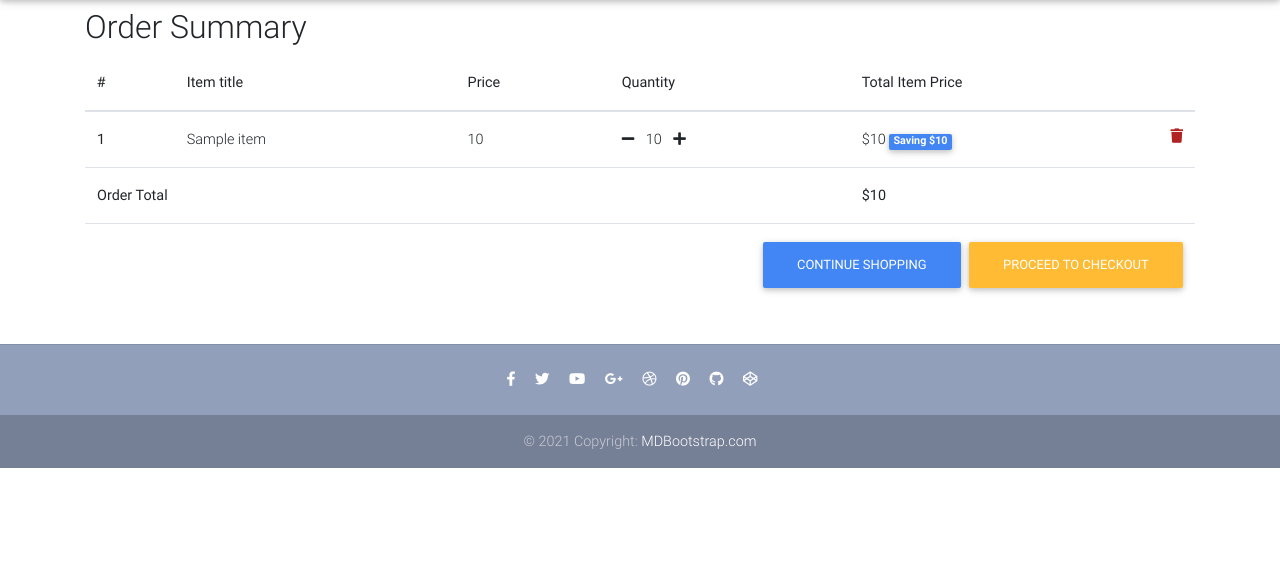
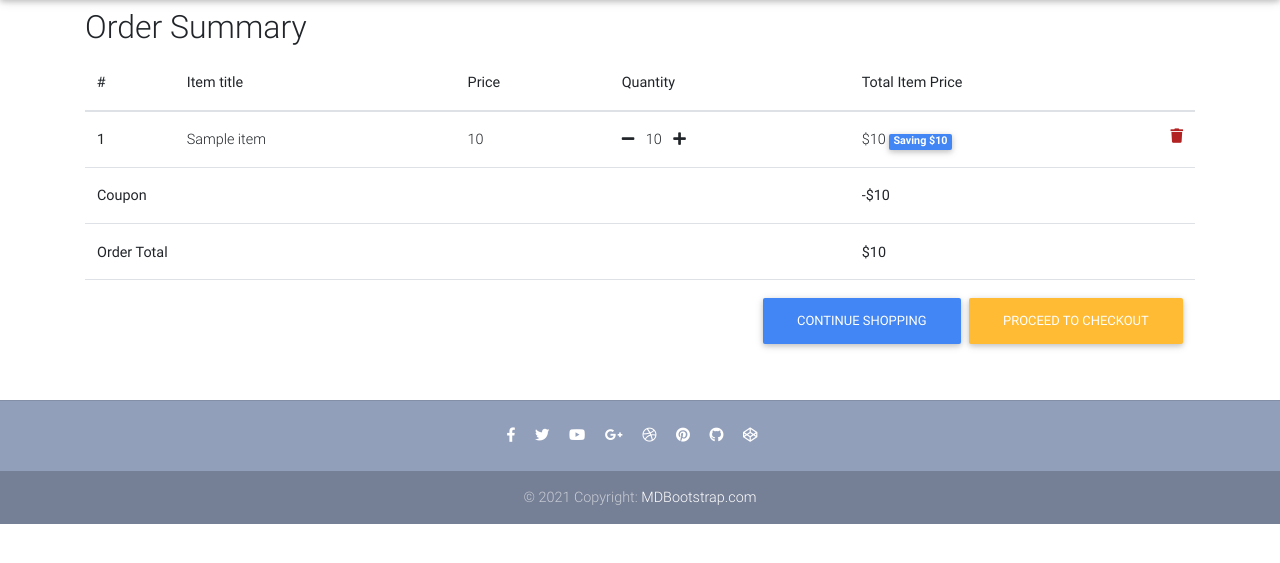
Before and after one commit to Brainisthekey/Django-eCommerce, a Django app: template templates/order-summary.html in a window 1280 px wide. Shown: the part 64-627 px from the top of the page. Run offline with Django 3.2, Linux system fonts and the light colour scheme; the template is opened without the code that fills it: most values are stand-ins (such as "Sample title", 1, 10 or a date in 2020); parts of the project's set-up code (start-up, migrations or seed data) failed here and were passed over; some libraries are stand-ins or nearby versions.

Commit message:
feat:changed reprezentation of Coupon view and add contidion to template

```diff
--- a/core/models.py
+++ b/core/models.py
@@ -85,6 +85,7 @@
         total = 0
         for order_item in self.items.all():
             total += order_item.get_finall_price()
+        total -= self.coupon.amount
         return total
 
 
@@ -108,6 +109,7 @@
 class Coupon(models.Model):
 
     code = models.CharField(max_length=15)
+    amount = models.FloatField()
 
     def __str__(self):
         return self.code
--- a/core/urls.py
+++ b/core/urls.py
@@ -1,5 +1,5 @@
 from django.urls import path
-from core.views import CheckoutView, HomeView, ItemDetailView, add_to_cart, remove_from_cart, OrderSummaryView, remove_single_item_from_cart, PaymentView, add_coupon
+from core.views import CheckoutView, HomeView, ItemDetailView, add_to_cart, remove_from_cart, OrderSummaryView, remove_single_item_from_cart, PaymentView, AddCouponView
 
 app_name = 'core'
 
@@ -10,7 +10,7 @@
     path('payment/<payment_option>/', PaymentView.as_view(), name='payment'),
     path('product/<slug>/', ItemDetailView.as_view(), name='product'),
     path('add-to-cart/<slug>/', add_to_cart, name='add-to-cart'),
-    path('add-coupon/', add_coupon, name='add-coupon'),
+    path('add-coupon/', AddCouponView.as_view(), name='add-coupon'),
     path('remove-from-cart/<slug>/', remove_from_cart, name='remove-from-cart'),
     path('remove-item-from-cart/<slug>/', remove_single_item_from_cart, name='remove_single_item_from_cart'),
 ]
--- a/templates/order-snippet.html
+++ b/templates/order-snippet.html
@@ -10,7 +10,7 @@
         <h6 class="my-0">{{ order_item.quantity }} x {{ order_item.item.title}}</h6>
         <small class="text-muted">{{ order_item.item.description}}</small>
         </div>
-        <span class="text-muted">${{ order_item.get_final_price }}</span>
+        <span class="text-muted">${{ order_item.get_finall_price }}</span>
     </li>
     {% endfor %}
     {% if order.coupon %}
--- a/templates/order-summary.html
+++ b/templates/order-summary.html
@@ -48,6 +48,12 @@
                     </td>
                 </tr>
                 {% endfor %}
+                {% if objects.coupon %}
+                <tr>
+                  <td colspan="4"><b>Coupon</b></td>
+                  <td><b>-${{ objects.coupon.amount }}</b></td>
+                </tr>
+                {% endif %}
                 {% if objects.get_total %}
                 <tr>
                     <td colspan="4"><b>Order Total</b></td>
```
Also changed, not shown: core/views.py (+8 -9 lines), core/migrations/0017_coupon_amount.py (added).
